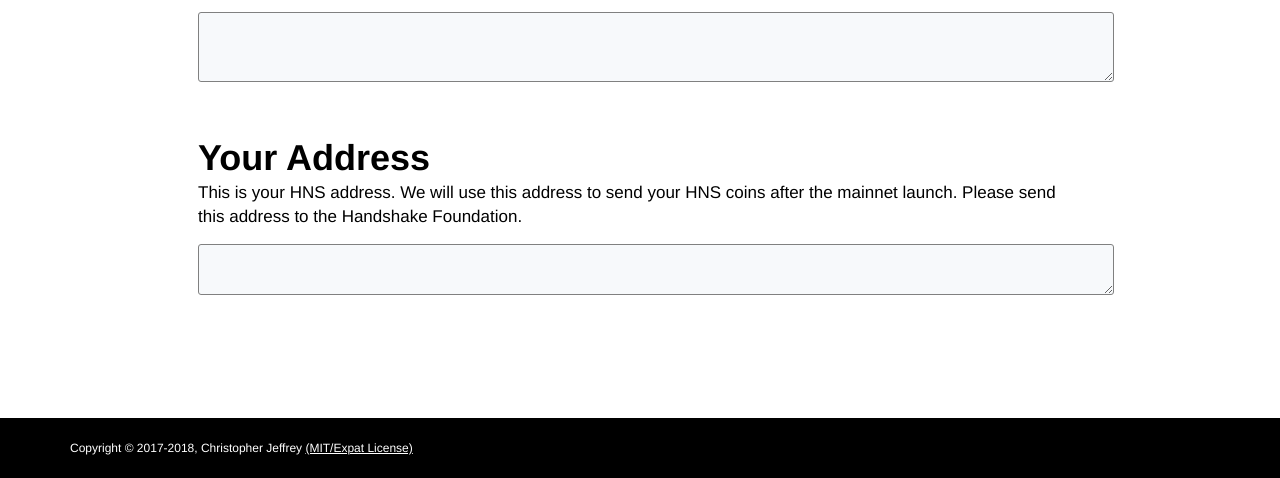
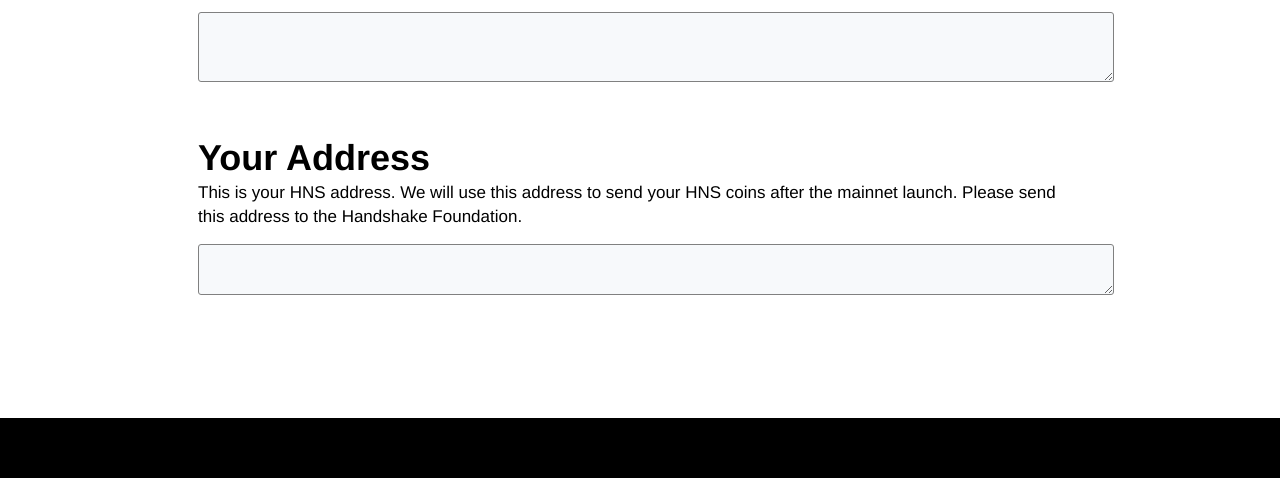
Before and after one commit to handshake-org/faucet-tool, a website: page browser/index.html in a window 1280 px wide. Shown: the part 721-1199 px from the top of the page. Drawn offline with Linux system fonts and the light colour scheme.

Commit message:
browser: remove copyright

```diff
--- a/browser/index.html
+++ b/browser/index.html
@@ -70,11 +70,7 @@
 </div>
 </section>
 
-<footer id='footer'>
-<div class='footer-wrap bottom-wrap'>
-<div class='copy'>Copyright &copy; 2017-2018, Christopher Jeffrey&nbsp;<a href='https://opensource.org/licenses/mit-license.php'>(MIT/Expat License)</a></div>
-</div>
-</footer>
+<footer id='footer'><div class='footer-wrap bottom-wrap'></div></footer>
 
 <script type='text/javascript'>
 
```
